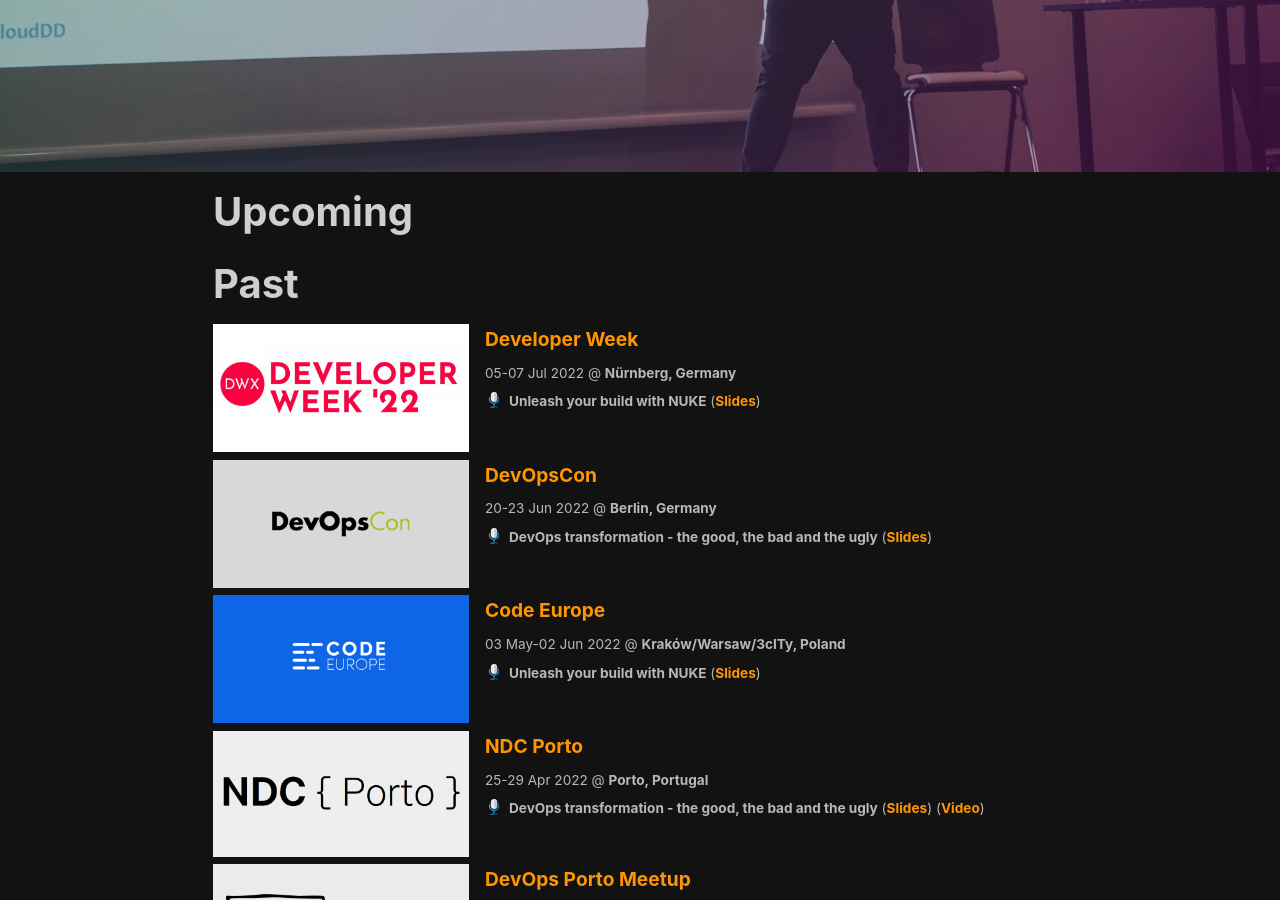
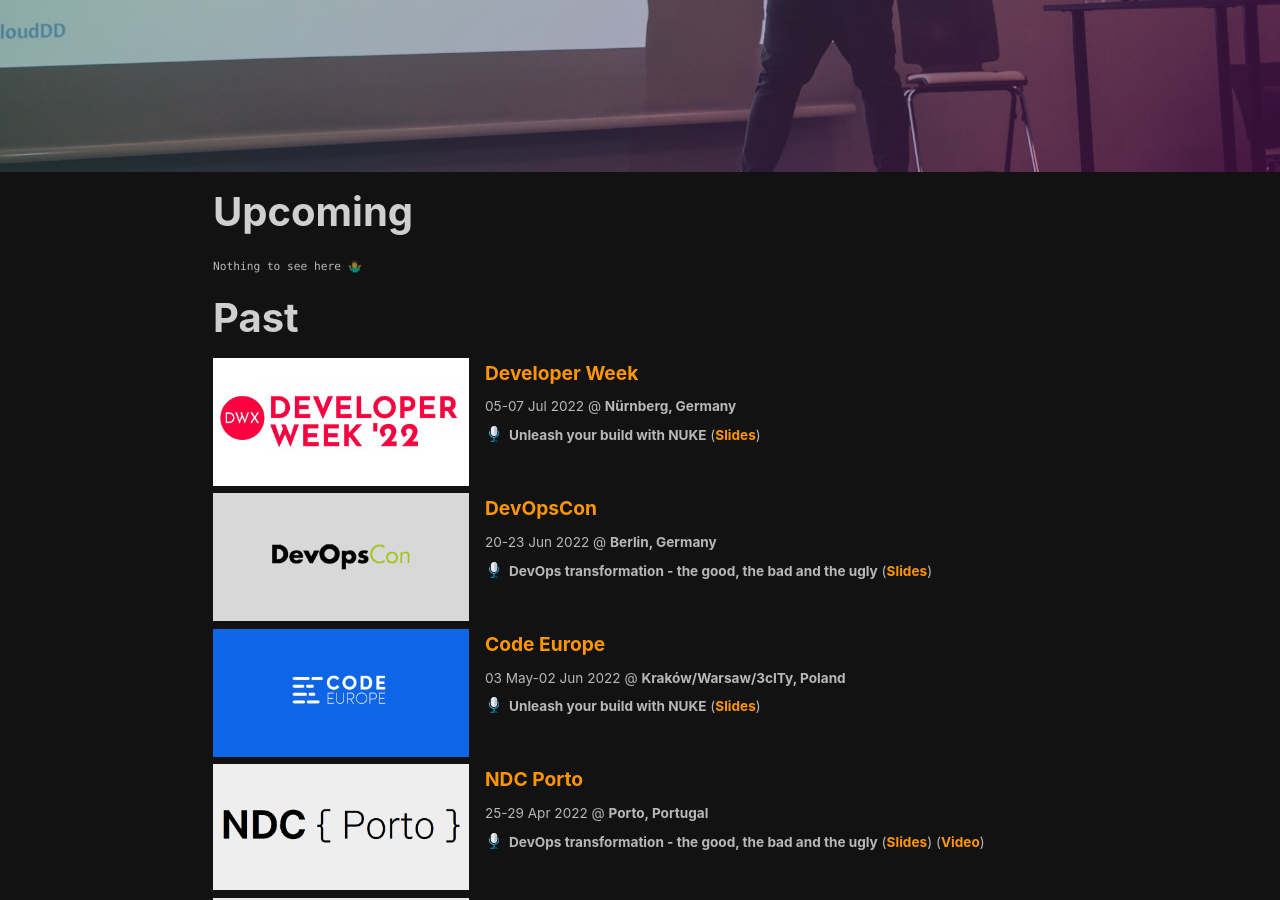
Before and after one commit to totollygeek/totollygeek.github.io, a Jekyll site: the page built from speaking.md, in a window 1280 px wide and 900 px high, scrolled down 484 px. Built offline with Jekyll 4.4.1, drawn with Linux system fonts in a browser that asks for light colours; nearby versions of some CDN libraries.

Commit message:
use else for empty

```diff
--- a/speaking.md
+++ b/speaking.md
@@ -11,10 +11,6 @@
     src: /assets/img/cqrs.jpg
 ---
 # Upcoming
-{% if site.data.upcoming.size < 1 %}
-  `Nothing to see here 🤷‍♂️`
-{% endif %}
-
 {% for conference in site.data.upcoming %}
 <div class="item">
   <div class="item__image">
@@ -50,6 +46,8 @@
     </div>
   </div>
 </div>
+{% else %}
+  `Nothing to see here 🤷‍♂️`
 {% endfor %}
 
 # Past
```
